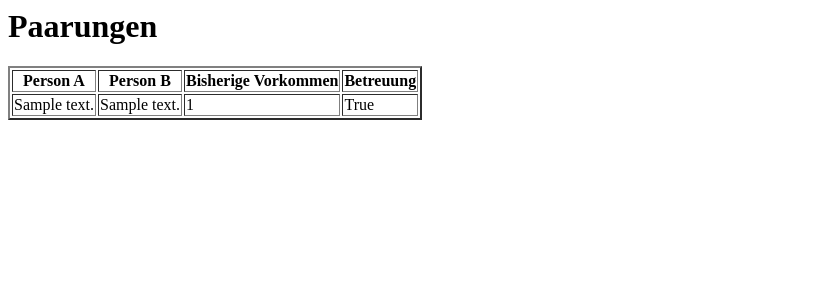
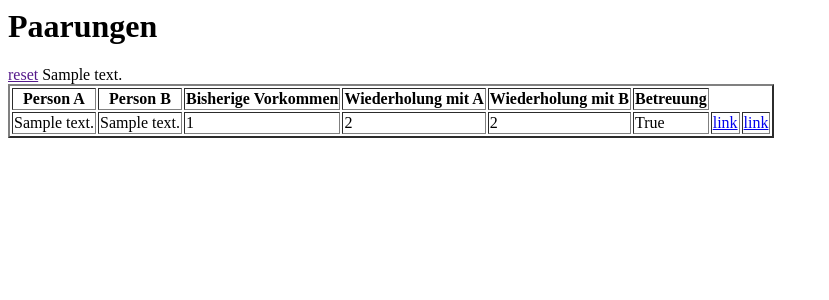
Before and after one commit to mario-spitze/coffee-break-raffle, a Django app: page /raffle/listRaffle/1?compare=1 in a window 1280 px wide. Shown: the top 300 px of the page, without its empty margins (0-829 px from the left). Run offline with Django 3.2, Linux system fonts and the light colour scheme; tables that the repository leaves empty hold one stand-in row (values such as "Sample post").

Commit message:
#7, compare works

```diff
--- a/raffle/templates/raffle/listEntry.html
+++ b/raffle/templates/raffle/listEntry.html
@@ -6,11 +6,15 @@
     customers tr:nth-child(even){background-color: #f2f200;};
     customers tr:hover {background-color: #ddd;};
   </style>
+  <a href="{{ build_absolute_uri }}">reset</a>
+  {{ object_list.0.comparePerson }}
 <table border="2">
     <tr>
         <th>Person A</th>
         <th>Person B</th>
         <th>Bisherige Vorkommen</th>
+        <th>Wiederholung mit A</th>
+        <th>Wiederholung mit B</th>
         <th>Betreuung</th>
     </tr>
     {% for entry in object_list %}
@@ -18,7 +22,11 @@
         <td>{{ entry.personA }}{%if showSum == '1' %} ({{ entry.personA.cleanings }}){% endif %}</td>
         <td>{{ entry.personB }}{%if showSum == '1' %} ({{ entry.personB.cleanings }}){% endif %}</td>
         <td>{{ entry.repeate }}</td>
+        <td>{{ entry.personA.repeate }}</td>
+        <td>{{ entry.personB.repeate }}</td>
         <td>{{ entry.cleaning_task }}</td>
+        <td><a href="{{ build_absolute_uri }}?compare={{ entry.personA.id }}">link</a></td>
+        <td><a href="{{ build_absolute_uri }}?compare={{ entry.personB.id }}">link</a></td>
     </tr>
     {% endfor %}
 </table>
--- a/raffle/views.py
+++ b/raffle/views.py
@@ -1,3 +1,4 @@
+from ast import Try
 from django.shortcuts import render
 from django.http import HttpResponseRedirect
 # Create your views here.
@@ -56,12 +57,23 @@ class ListRaffleView(generic.ListView):
         pk_url_kwarg = "post_id"
         query = self.kwargs['id']
 
+        compareID = -1
+
+        try:
+            print(compareID)
+            compareID = int(self.request.GET.get('compare'))
+        except:
+            None
+
 
 
 #        all_queryset = QuerySet.create(list(chain(Site.objects.all(), Medium.objects.all())))
         object_list.extend(list(Pairing.objects.filter(
                 Q(event=query)
         )))
+
+        if compareID >= 0:
+            object_list[0].comparePerson = Person.objects.get(pk=compareID)
 
         for entry in object_list:
 
@@ -71,6 +83,15 @@ class ListRaffleView(generic.ListView):
             entry.repeate = Pairing.objects.all().filter(personA=entry.personA, personB=entry.personB).count()
             entry.repeate += Pairing.objects.all().filter(personA=entry.personB, personB=entry.personA).count()
             entry.repeate -= 1
+
+            print(compareID)
+
+            if compareID >= 0:
+                entry.personA.repeate = Pairing.objects.all().filter(personA=entry.personA, personB=compareID).count()
+                entry.personA.repeate += Pairing.objects.all().filter(personA=compareID, personB=entry.personA).count()
+                entry.personB.repeate = Pairing.objects.all().filter(personA=entry.personB, personB=compareID).count()
+                entry.personB.repeate += Pairing.objects.all().filter(personA=compareID, personB=entry.personB).count()
+                print(entry.personA.repeate)
             print(entry)
 
         return object_list
```
